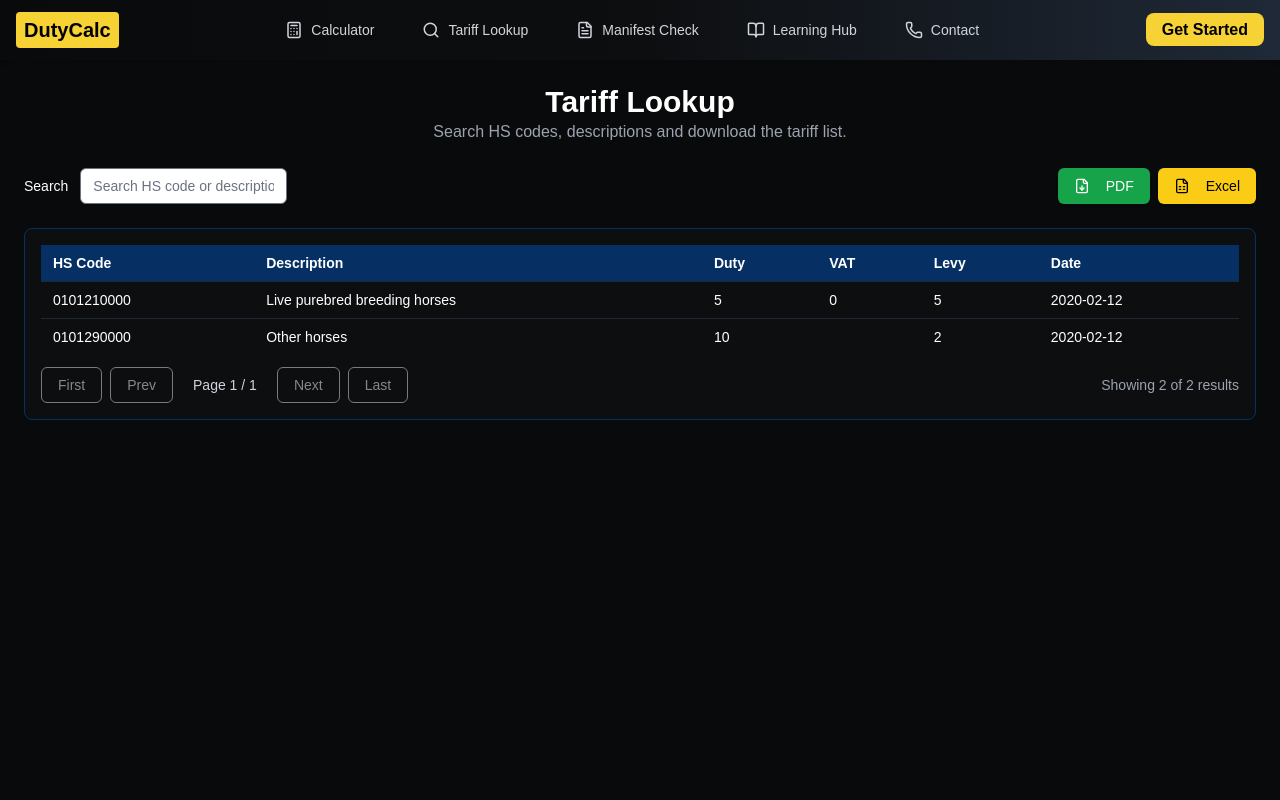
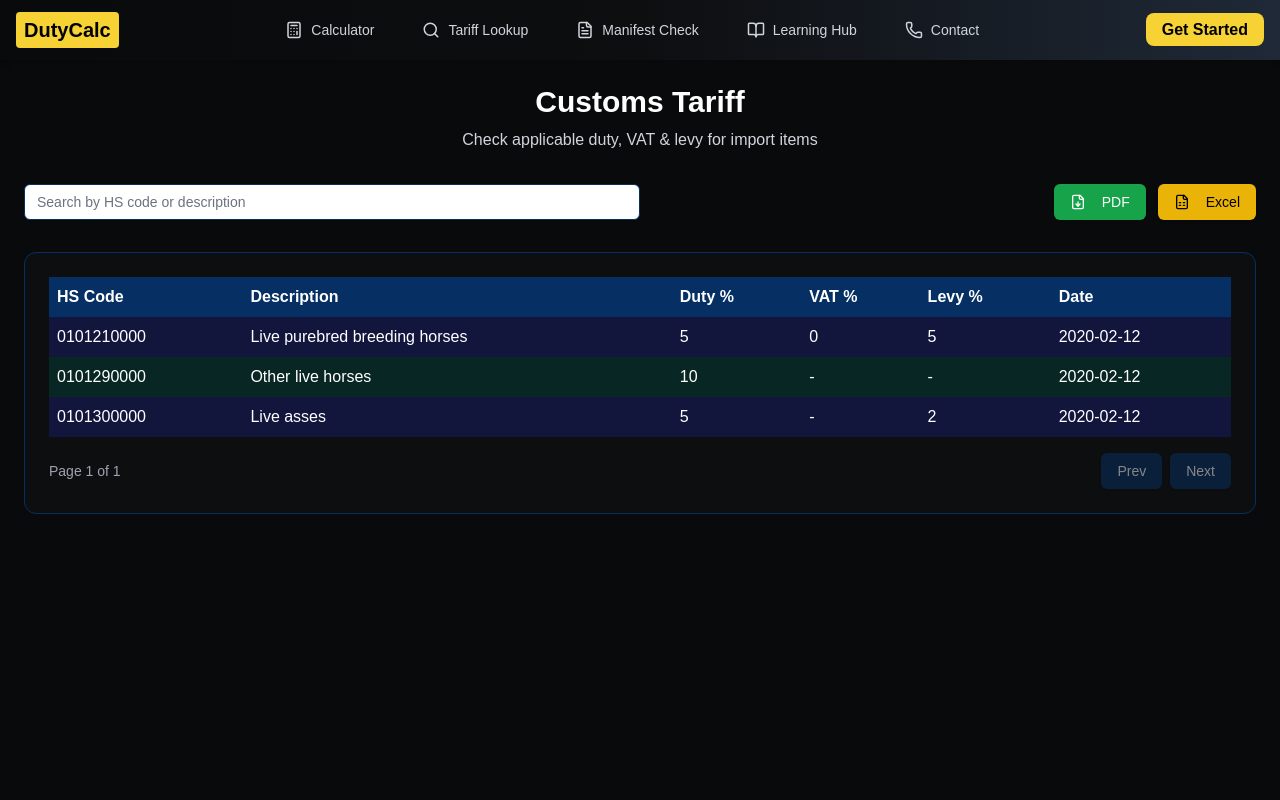
Before and after one commit to Ayblack07/dutycalc, a Next.js app: page /tariff in a window 1280 px wide. Shown: the top 800 px of the page. Built offline with nearby package versions, Linux system fonts and the light colour scheme.

Commit message:
update tariff page

```diff
--- a/src/app/tariff/page.tsx
+++ b/src/app/tariff/page.tsx
@@ -1,231 +1,132 @@
 "use client";
 
-import { JSX, useMemo, useState } from "react";
+import { useState } from "react";
 import { Button } from "@/components/ui/button";
 import { Input } from "@/components/ui/input";
-import { Label } from "@/components/ui/label";
 import { FileDown, FileSpreadsheet } from "lucide-react";
-import { format } from "date-fns";
 
+// Tariff row type
 type TariffRow = {
-  hsCode: string;
+  hscode: string;
   description: string;
-  dutyRate?: number | null; // percent
-  vat?: number | null; // percent
-  levy?: number | null; // percent
-  date: string; // ISO date or displayable string
+  duty: number | null;
+  vat: number | null;
+  levy: number | null;
+  date: string;
 };
 
-// ----------------------
-// Mock sample data (replace with your real data / API later)
-// ----------------------
-const SAMPLE_TARIFF: TariffRow[] = [
-  {
-    hsCode: "0101210000",
-    description: "Live purebred breeding horses",
-    dutyRate: 5,
-    vat: 0,
-    levy: 5,
-    date: "2020-02-12",
-  },
-  {
-    hsCode: "0101290000",
-    description: "Other horses",
-    dutyRate: 10,
-    vat: null,
-    levy: 2,
-    date: "2020-02-12",
-  },
-  // ... add more sample items as needed (this is just illustrative)
+// Sample data (replace with JSON/db later)
+const tariffData: TariffRow[] = [
+  { hscode: "0101210000", description: "Live purebred breeding horses", duty: 5, vat: 0, levy: 5, date: "2020-02-12" },
+  { hscode: "0101290000", description: "Other live horses", duty: 10, vat: null, levy: null, date: "2020-02-12" },
+  { hscode: "0101300000", description: "Live asses", duty: 5, vat: null, levy: 2, date: "2020-02-12" },
+  // ➡️ Add more rows here or load from DB
 ];
 
-// ----------------------
-// Tariff page component
-// ----------------------
-export default function TariffPage(): JSX.Element {
-  const [query, setQuery] = useState("");
-  const [page, setPage] = useState<number>(1);
+export default function TariffPage() {
+  const [search, setSearch] = useState("");
+  const [page, setPage] = useState(1);
   const rowsPerPage = 10;
 
-  // ----------------------
-  // Filtered list
-  // ----------------------
-  const filtered = useMemo(() => {
-    const q = query.trim().toLowerCase();
-    if (!q) return SAMPLE_TARIFF;
-    return SAMPLE_TARIFF.filter((r) => {
-      return (
-        r.hsCode.toLowerCase().includes(q) ||
-        r.description.toLowerCase().includes(q)
-      );
-    });
-  }, [query]);
+  // 🔎 Filter data
+  const filtered = tariffData.filter(
+    (row) =>
+      row.hscode.includes(search) ||
+      row.description.toLowerCase().includes(search.toLowerCase())
+  );
 
-  const totalPages = Math.max(1, Math.ceil(filtered.length / rowsPerPage));
-  const paginated = filtered.slice((page - 1) * rowsPerPage, page * rowsPerPage);
+  // 📄 Pagination logic
+  const totalPages = Math.ceil(filtered.length / rowsPerPage);
+  const startIndex = (page - 1) * rowsPerPage;
+  const currentRows = filtered.slice(startIndex, startIndex + rowsPerPage);
 
-  const next = () => setPage((p) => Math.min(p + 1, totalPages));
-  const prev = () => setPage((p) => Math.max(1, p - 1));
-  const gotoFirst = () => setPage(1);
-  const gotoLast = () => setPage(totalPages);
+  // Handlers
+  const nextPage = () => setPage((p) => Math.min(p + 1, totalPages));
+  const prevPage = () => setPage((p) => Math.max(p - 1, 1));
 
-  // ----------------------
-  // PDF export (dynamic import)
-  // ----------------------
-  const exportPDF = async (): Promise<void> => {
-    // dynamic import + proper typing without 'any'
-    const jsPDFModule = (await import("jspdf")) as typeof import("jspdf");
-    // plugin
-    await import("jspdf-autotable");
+  return (
+    <div className="max-w-7xl mx-auto p-4 md:p-6 space-y-8">
+      {/* Header */}
+      <div className="text-center">
+        <h1 className="text-2xl md:text-3xl font-bold text-white mb-2">Customs Tariff</h1>
+        <p className="text-gray-300">Check applicable duty, VAT & levy for import items</p>
+      </div>
 
-    // jsPDF type
-    type JsPDFType = import("jspdf").jsPDF;
-
-    // autoTable options type (minimal)
-    type AutoTableOptions = {
-      head?: (string | number)[][];
-      body?: (string | number)[][];
-      startY?: number;
-      styles?: { fontSize?: number };
-      headStyles?: Record<string, unknown>;
-      alternateRowStyles?: Record<string, unknown>;
-      [key: string]: unknown;
-    };
-
-    const { jsPDF } = jsPDFModule;
-    const doc = new jsPDF();
-
-    doc.setFontSize(14);
-    doc.text("DutyCalc — Tariff Export", 14, 20);
-    doc.setFontSize(10);
-    doc.text(`Rows exported: ${filtered.length}`, 14, 28);
-
-    const tableBody: (string | number)[][] = filtered.map((r) => [
-      r.hsCode,
-      r.description,
-      r.dutyRate !== null && r.dutyRate !== undefined ? `${r.dutyRate}%` : "",
-      r.vat !== null && r.vat !== undefined ? `${r.vat}%` : "",
-      r.levy !== null && r.levy !== undefined ? `${r.levy}%` : "",
-      r.date,
-    ]);
-
-    // call autoTable: safe typing by declaring docWithTable
-    const docWithTable = doc as JsPDFType & {
-      autoTable?: (opts: AutoTableOptions) => void;
-    };
-
-    docWithTable.autoTable?.({
-      startY: 36,
-      head: [["HS Code", "Description", "Duty", "VAT", "Levy", "Date"]],
-      body: tableBody,
-      theme: "grid",
-      styles: { fontSize: 9 },
-      headStyles: { fillColor: [6, 48, 100], textColor: [255, 255, 255] },
-      alternateRowStyles: { fillColor: [245, 245, 245] },
-    });
-
-    doc.save(`tariff-export-${new Date().toISOString().slice(0, 10)}.pdf`);
-  };
-
-  // ----------------------
-  // Excel/CSV export (dynamic)
-  // ----------------------
-  const exportExcel = async (): Promise<void> => {
-    // dynamic import and typed cast
-    const XLSX = (await import("xlsx")) as typeof import("xlsx");
-
-    const worksheet = XLSX.utils.json_to_sheet(
-      filtered.map((r) => ({
-        "HS Code": r.hsCode,
-        Description: r.description,
-        Duty: r.dutyRate ?? "",
-        VAT: r.vat ?? "",
-        Levy: r.levy ?? "",
-        Date: r.date,
-      }))
-    );
-
-    const workbook = XLSX.utils.book_new();
-    XLSX.utils.book_append_sheet(workbook, worksheet, "Tariff");
-    XLSX.writeFile(workbook, `tariff-export-${new Date().toISOString().slice(0, 10)}.xlsx`);
-  };
-
-  // ----------------------
-  // Render
-  // ----------------------
-  return (
-    <div className="max-w-7xl mx-auto p-6 space-y-6">
-      <header className="text-center">
-        <h1 className="text-3xl font-bold text-white">Tariff Lookup</h1>
-        <p className="text-gray-400">Search HS codes, descriptions and download the tariff list.</p>
-      </header>
-
-      {/* Controls */}
-      <div className="flex flex-col md:flex-row items-start md:items-center justify-between gap-4">
-        <div className="flex items-center gap-3 w-full md:w-auto">
-          <Label className="text-white">Search</Label>
-          <Input
-            value={query}
-            onChange={(e) => {
-              setQuery(e.target.value);
-              setPage(1);
-            }}
-            placeholder="Search HS code or description"
-            className="bg-white text-black"
-          />
-        </div>
-
-        <div className="flex items-center gap-2">
-          <Button onClick={exportPDF} className="bg-green-600 hover:bg-green-700">
+      {/* Search + Export */}
+      <div className="flex flex-col md:flex-row justify-between items-start md:items-center gap-3">
+        <Input
+          value={search}
+          onChange={(e) => {
+            setSearch(e.target.value);
+            setPage(1); // reset page on new search
+          }}
+          placeholder="Search by HS code or description"
+          className="bg-white text-black border border-[#063064] w-full md:w-1/2"
+        />
+        <div className="flex flex-wrap gap-3 w-full md:w-auto">
+          <Button className="bg-green-600 hover:bg-green-700 w-full sm:w-auto">
             <FileDown className="w-4 h-4 mr-2" /> PDF
           </Button>
-          <Button onClick={exportExcel} className="bg-yellow-400 hover:bg-yellow-500 text-black">
+          <Button className="bg-yellow-500 hover:bg-yellow-600 text-black w-full sm:w-auto">
             <FileSpreadsheet className="w-4 h-4 mr-2" /> Excel
           </Button>
         </div>
       </div>
 
       {/* Table */}
-      <div className="bg-[#0D0E10] p-4 rounded-lg border border-[#063064] text-white">
+      <div className="bg-[#0D0E10] p-4 md:p-6 rounded-xl border border-[#063064] text-white">
         <div className="overflow-x-auto">
-          <table className="w-full text-sm">
-            <thead className="bg-[#063064] text-white">
-              <tr>
-                <th className="py-2 px-3 text-left">HS Code</th>
-                <th className="py-2 px-3 text-left">Description</th>
-                <th className="py-2 px-3 text-left">Duty</th>
-                <th className="py-2 px-3 text-left">VAT</th>
-                <th className="py-2 px-3 text-left">Levy</th>
-                <th className="py-2 px-3 text-left">Date</th>
+          <table className="w-full text-left border-collapse min-w-[800px]">
+            <thead>
+              <tr className="bg-[#063064] text-white">
+                <th className="p-2">HS Code</th>
+                <th className="p-2">Description</th>
+                <th className="p-2">Duty %</th>
+                <th className="p-2">VAT %</th>
+                <th className="p-2">Levy %</th>
+                <th className="p-2">Date</th>
               </tr>
             </thead>
             <tbody>
-              {paginated.map((row) => (
-                <tr key={row.hsCode} className="border-t border-gray-800 hover:bg-[#11131a]">
-                  <td className="py-2 px-3 align-top">{row.hsCode}</td>
-                  <td className="py-2 px-3">{row.description}</td>
-                  <td className="py-2 px-3">{row.dutyRate ?? ""}</td>
-                  <td className="py-2 px-3">{row.vat ?? ""}</td>
-                  <td className="py-2 px-3">{row.levy ?? ""}</td>
-                  <td className="py-2 px-3">{format(new Date(row.date), "yyyy-MM-dd")}</td>
+              {currentRows.map((row, i) => (
+                <tr
+                  key={row.hscode}
+                  className={`hover:bg-[#2c3446] ${
+                    i % 2 === 0 ? "bg-[#1a237e]/40" : "bg-[#004d40]/40"
+                  }`}
+                >
+                  <td className="p-2">{row.hscode}</td>
+                  <td className="p-2">{row.description}</td>
+                  <td className="p-2">{row.duty ?? "-"}</td>
+                  <td className="p-2">{row.vat ?? "-"}</td>
+                  <td className="p-2">{row.levy ?? "-"}</td>
+                  <td className="p-2">{row.date}</td>
                 </tr>
               ))}
             </tbody>
           </table>
         </div>
 
-        {/* Pagination */}
-        <div className="flex items-center justify-between mt-3">
-          <div className="flex items-center gap-2">
-            <Button onClick={gotoFirst} disabled={page === 1} variant="outline">First</Button>
-            <Button onClick={prev} disabled={page === 1} variant="outline">Prev</Button>
-            <span className="text-sm text-gray-300 px-3">Page {page} / {totalPages}</span>
-            <Button onClick={next} disabled={page === totalPages} variant="outline">Next</Button>
-            <Button onClick={gotoLast} disabled={page === totalPages} variant="outline">Last</Button>
-          </div>
-
-          <div className="text-sm text-gray-400">
-            Showing {paginated.length} of {filtered.length} results
+        {/* Pagination Controls */}
+        <div className="flex flex-col sm:flex-row justify-between items-center gap-3 mt-4">
+          <span className="text-sm text-gray-400">
+            Page {page} of {totalPages || 1}
+          </span>
+          <div className="flex gap-2">
+            <Button
+              onClick={prevPage}
+              disabled={page === 1}
+              className="bg-[#063064] text-white disabled:opacity-50"
+            >
+              Prev
+            </Button>
+            <Button
+              onClick={nextPage}
+              disabled={page === totalPages || totalPages === 0}
+              className="bg-[#063064] text-white disabled:opacity-50"
+            >
+              Next
+            </Button>
           </div>
         </div>
       </div>
--- a/src/components/footer.tsx
+++ b/src/components/footer.tsx
@@ -71,7 +71,7 @@ export default function Footer() {
       </div>
 
       <div className="mt-8 border-t border-gray-700 pt-6 text-center text-sm text-gray-400">
-        © {new Date().getFullYear()} DutyCalc Pro. Built for Nigerian customs
+        © {new Date().getFullYear()} DutyCalc. Built for Nigerian customs
         professionals.
       </div>
     </footer>
```
